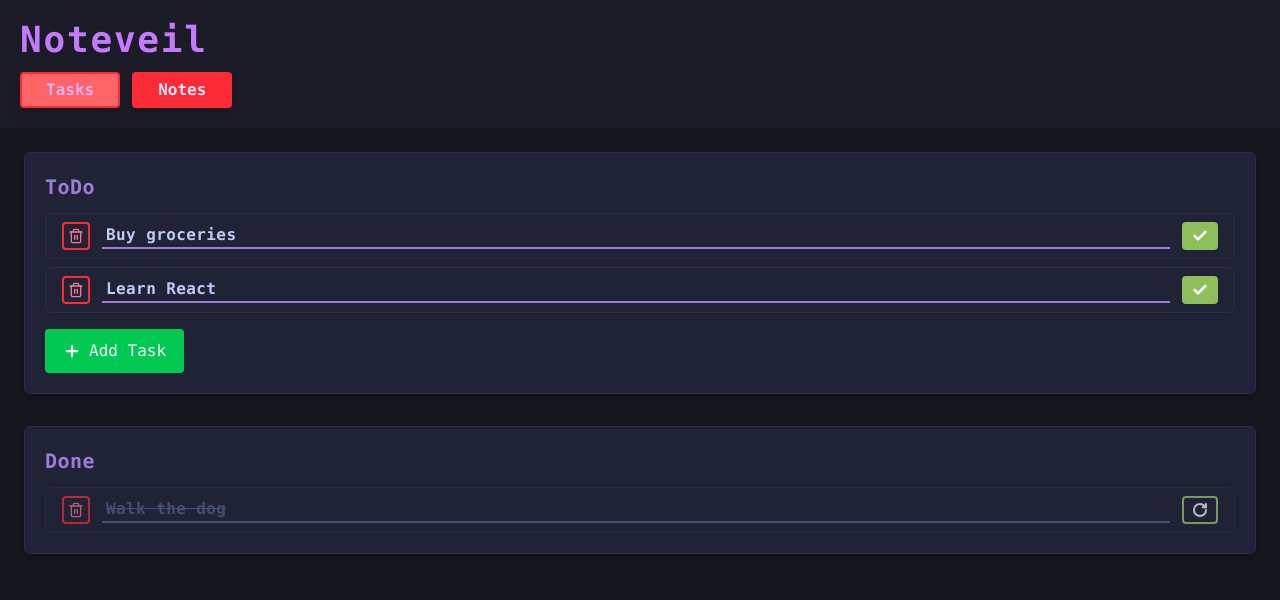
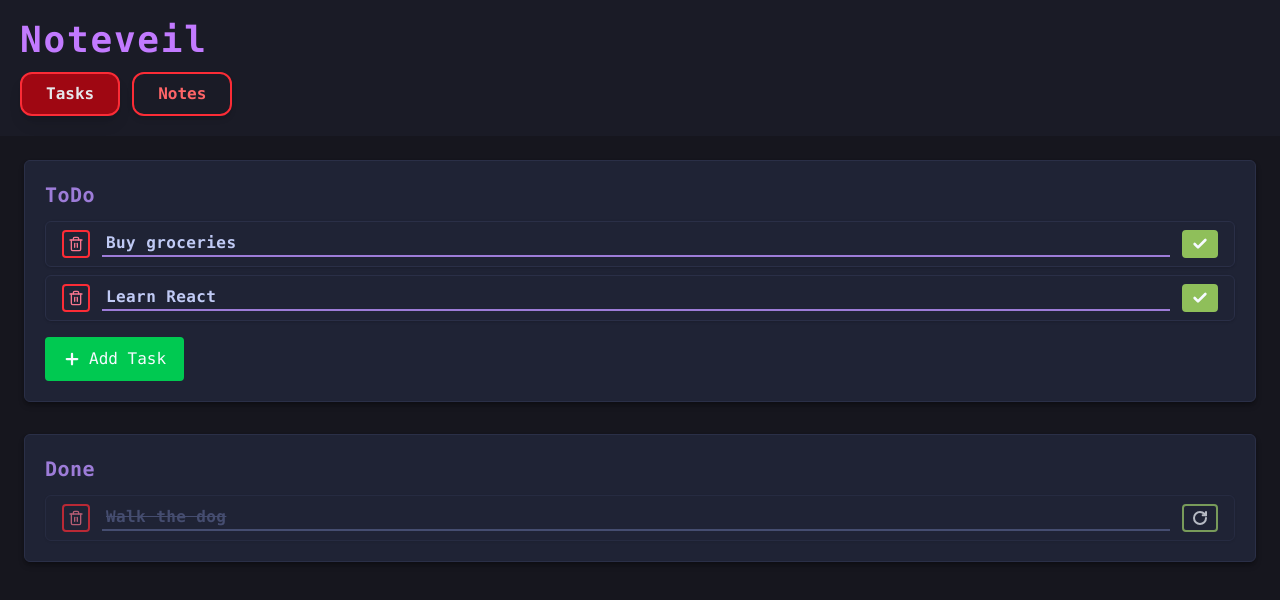
Before and after one commit to HShrigma/noteveil, a React (Vite) app: page / in a window 1280 px wide. Shown: the top 600 px of the page. Built offline with nearby package versions, Linux system fonts and the light colour scheme.

Commit message:
fix(UI): rework header buttons - Fix header UI buttons to better reflect the style direction of the app

```diff
--- a/src/view/Header.tsx
+++ b/src/view/Header.tsx
@@ -15,8 +15,8 @@ export const DefaultHeader = ({ onScreenChange, currentState }: DefaultHeaderPro
   const getButtonClass = (isActive: boolean) =>
     `${baseButtonClass} ${
       isActive
-        ? 'bg-red-400 text-[#e8adff] shadow-lg shadow-[0_0_16px_#f7768e]'
-        : 'bg-red-500 text-[#f6e0ff] shadow-md hover:bg-red-400 hover:text-[#e8adff] hover:shadow-[0_0_12px_#f7768e]'
+        ? 'bg-red-800 text-gray-200 py-2 rounded-xl shadow-lg shadow-[0_0_16px_#f7768e]'
+        : 'bg-transparent text-red-400 rounded-xl shadow-md hover:bg-red-400 hover:text-red-200 hover:shadow-[0_0_12px_#f7768e]'
     }`;
 
   const TopBar = () => (
```
